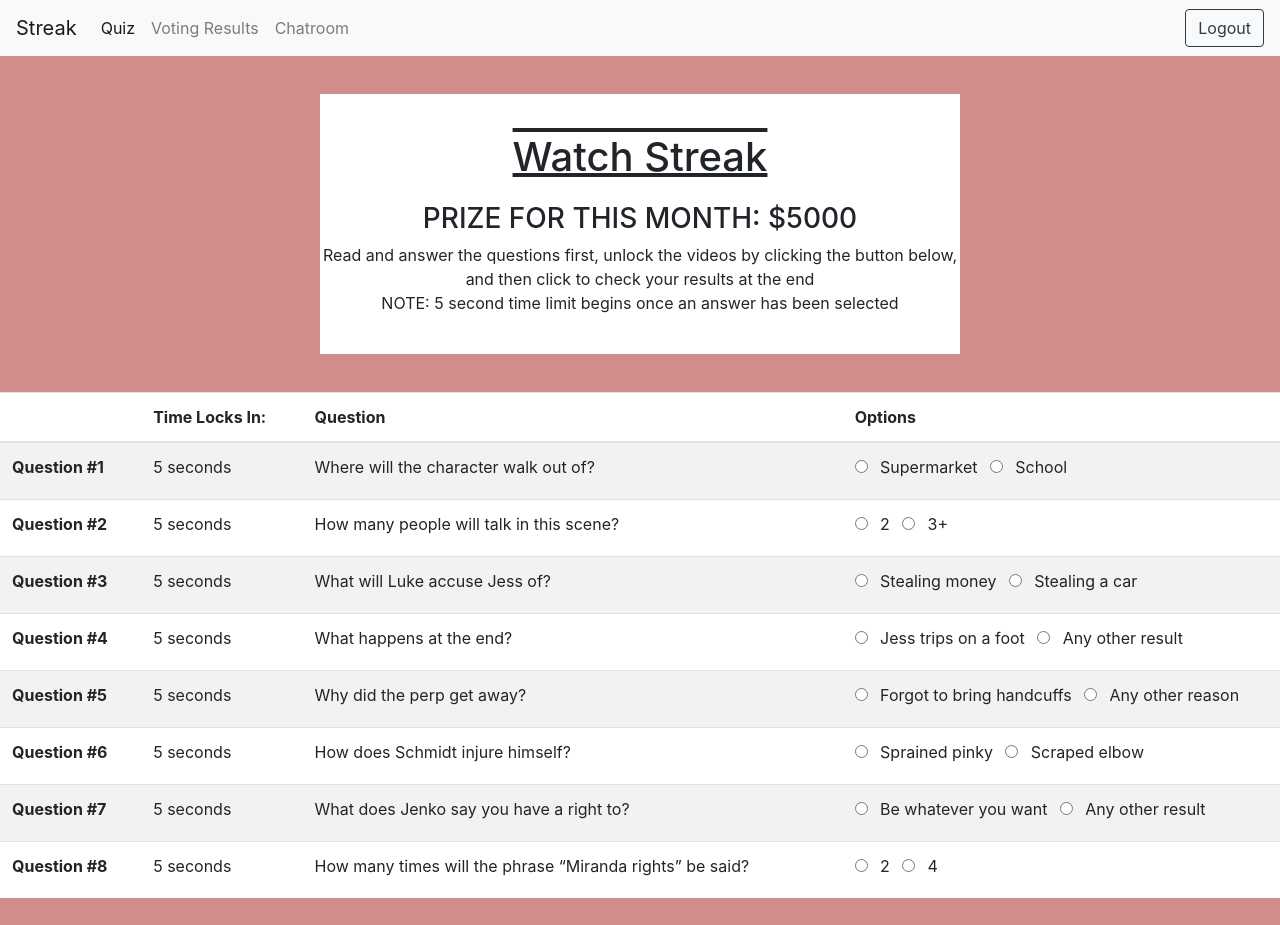
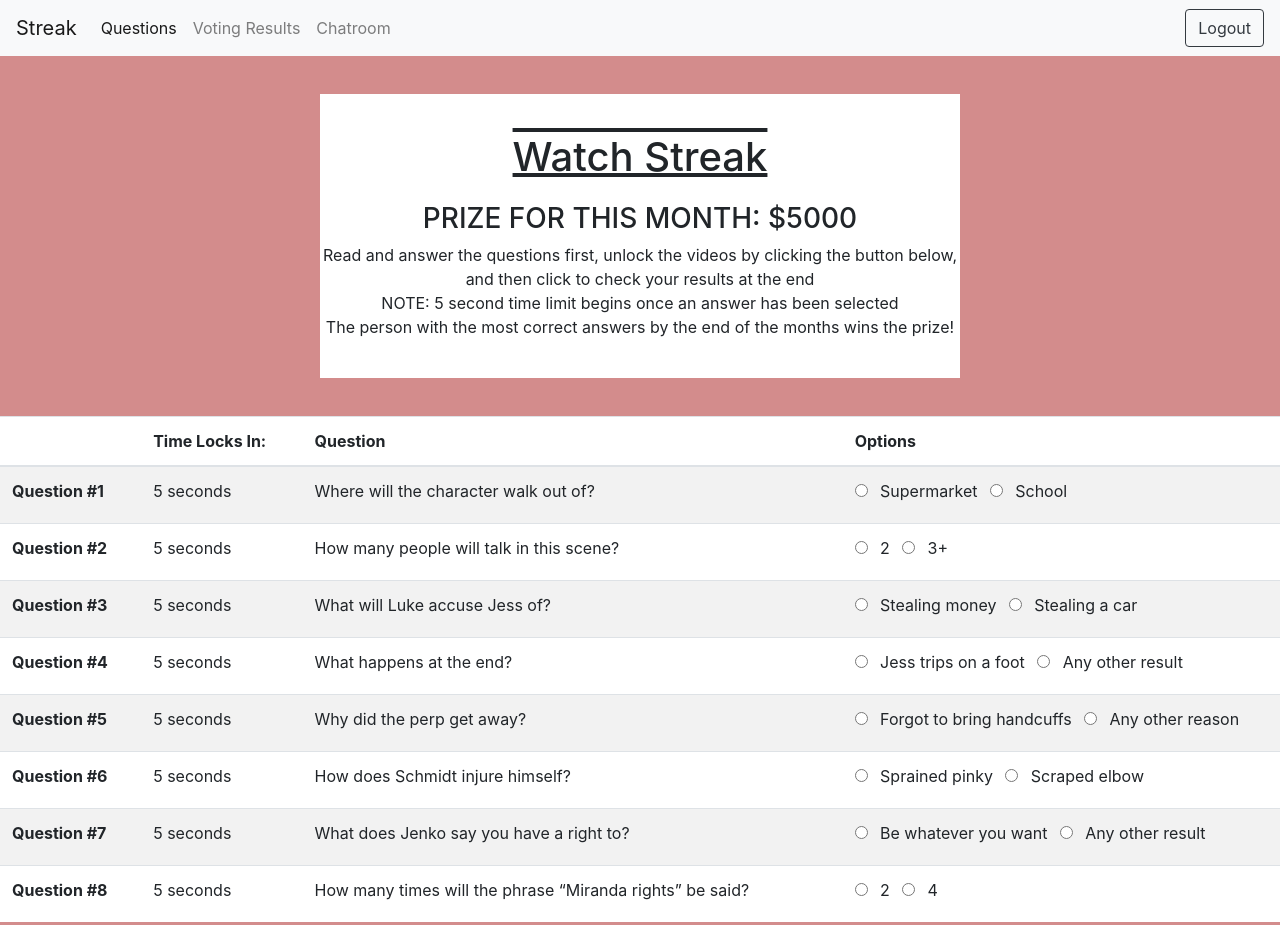
Before and after one commit to parisashem/finalstreakproject, a website: page public/homepage.html in a window 1280 px wide. Shown: the top 925 px of the page. Drawn offline with nearby package versions, Linux system fonts and the light colour scheme.

Commit message:
Update homepage.html

```diff
--- a/public/homepage.html
+++ b/public/homepage.html
@@ -27,7 +27,7 @@
             <div class="collapse navbar-collapse" id="navbarSupportedContent">
               <ul class="navbar-nav mr-auto">
                 <li class="nav-item active">
-                  <a class="nav-link" href="/homepage.html">Quiz <span class="sr-only">(current)</span></a>
+                  <a class="nav-link" href="/homepage.html">Questions <span class="sr-only">(current)</span></a>
                 </li>
                 <li class="nav-item">
                   <a class="nav-link" href="/scoreboard.html">Voting Results</a>
@@ -46,7 +46,8 @@
           <h1> Watch Streak </h1>
           <h3>PRIZE FOR THIS MONTH: $5000</h3>
           <span>Read and answer the questions first, unlock the videos by clicking the button below, and then click to check your results at the end</span><br>
-          <span>NOTE: 5 second time limit begins once an answer has been selected</span>
+          <span>NOTE: 5 second time limit begins once an answer has been selected</span><br>
+          <span>The person with the most correct answers by the end of the months wins the prize!</span>
         </div>
 
         <div id="questionnaire">
```
